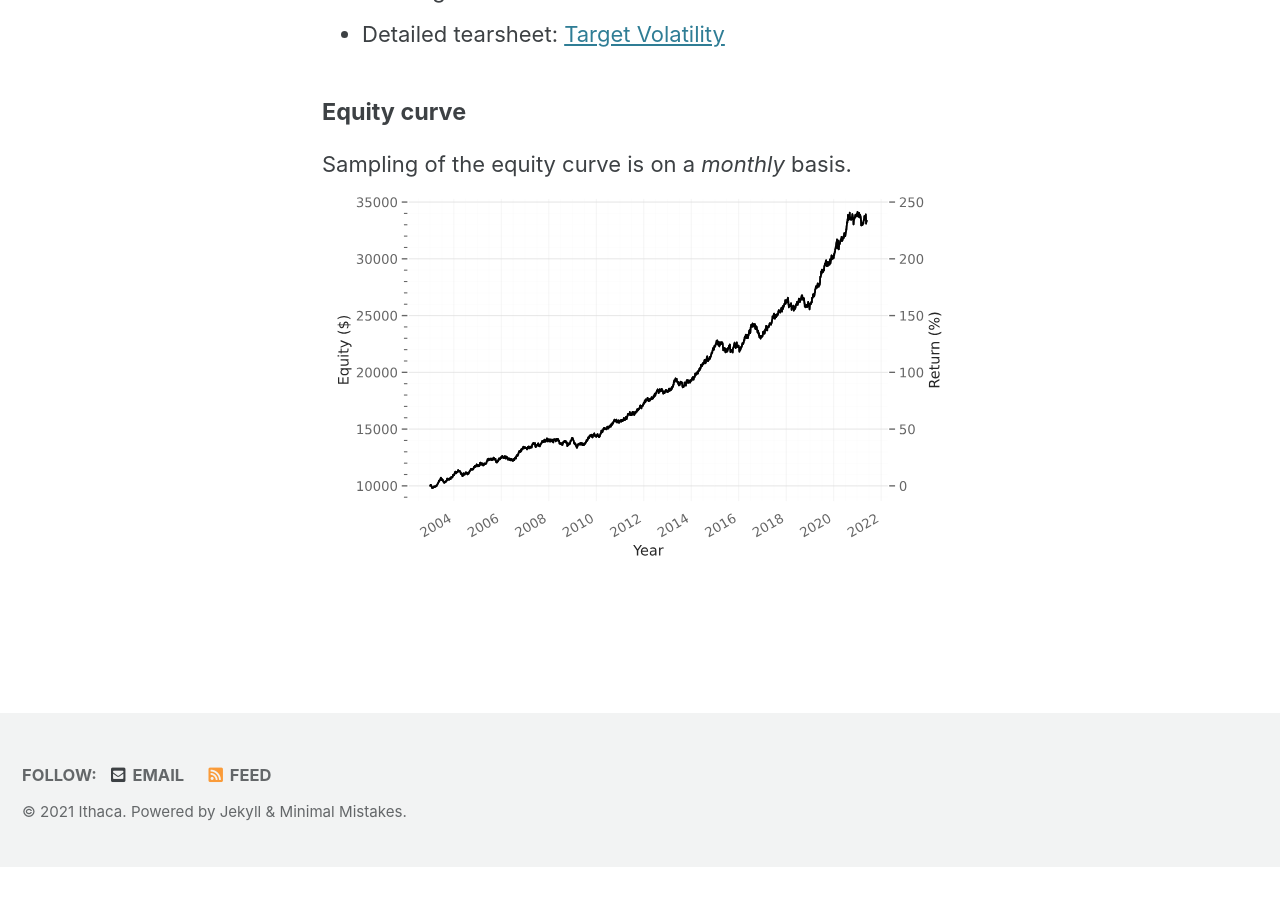
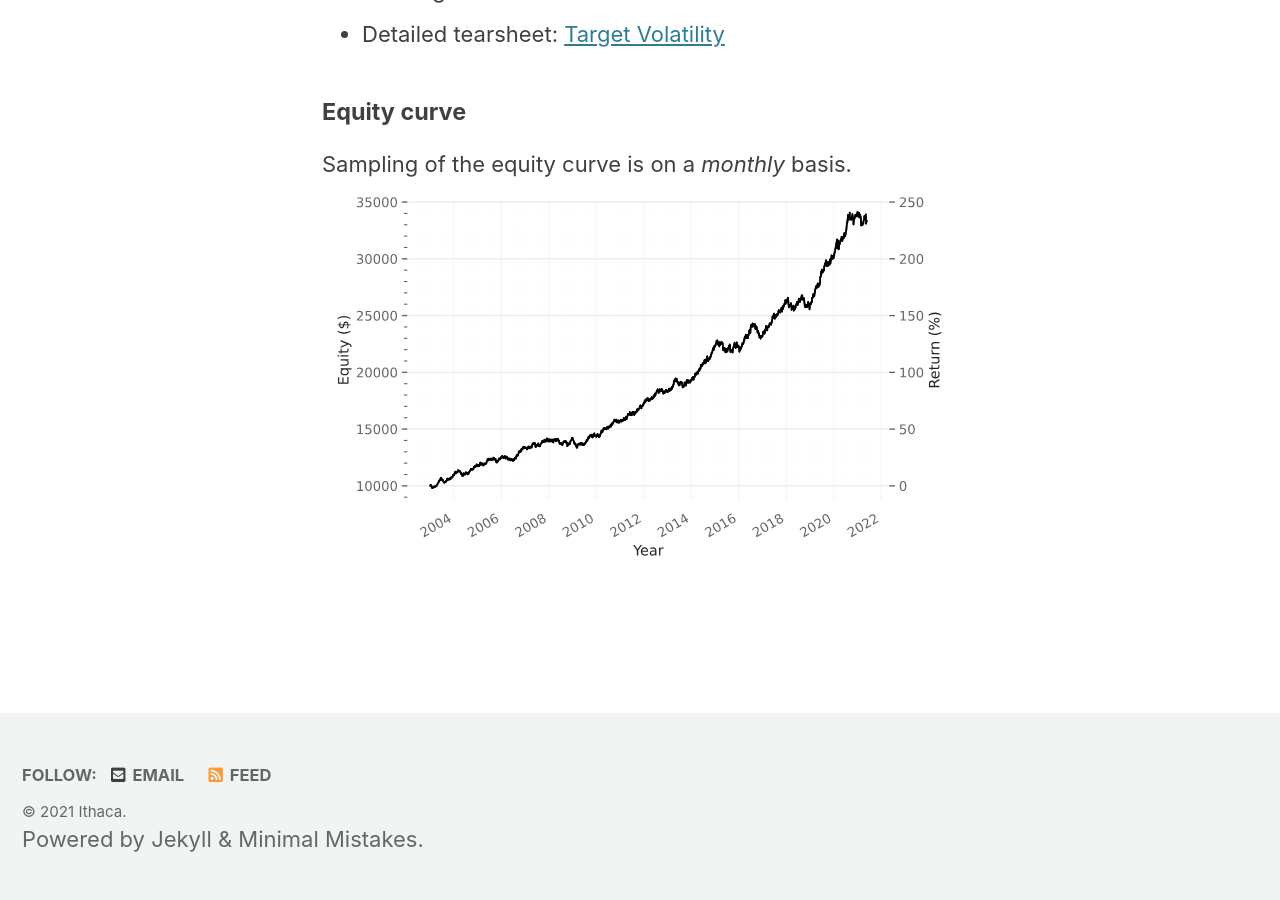
Before and after one commit to IthacaResearch/ithacaresearch.github.io, a Jekyll site: the page built from index.html, in a window 1280 px wide and 900 px high, scrolled down 13482 px. Built offline with Jekyll 4.4.1, drawn with Linux system fonts in a browser that asks for light colours; cached includes are drawn as plain includes; the list of posts is cut into pages by our own code; before the commit the page ends 14349 px from its top, so only the background shows below that.

Commit message:
Update footer.html

```diff
--- a/_includes/footer.html
+++ b/_includes/footer.html
@@ -18,4 +18,4 @@
   </ul>
 </div>
 
-<div class="page__footer-copyright">&copy; {{ site.time | date: '%Y' }} {{ site.name | default: site.title }}. {{ site.data.ui-text[site.locale].powered_by | default: "Powered by" }} <a href="https://jekyllrb.com" rel="nofollow">Jekyll</a> &amp; <a href="https://mademistakes.com/work/minimal-mistakes-jekyll-theme/" rel="nofollow">Minimal Mistakes</a>.</div>
+<div class="page__footer-copyright">&copy; {{ site.time | date: '%Y' }} {{ site.name | default: site.title }}.</div> <!--> {{ site.data.ui-text[site.locale].powered_by | default: "Powered by" }} <a href="https://jekyllrb.com" rel="nofollow">Jekyll</a> &amp; <a href="https://mademistakes.com/work/minimal-mistakes-jekyll-theme/" rel="nofollow">Minimal Mistakes</a>.</div>
```
